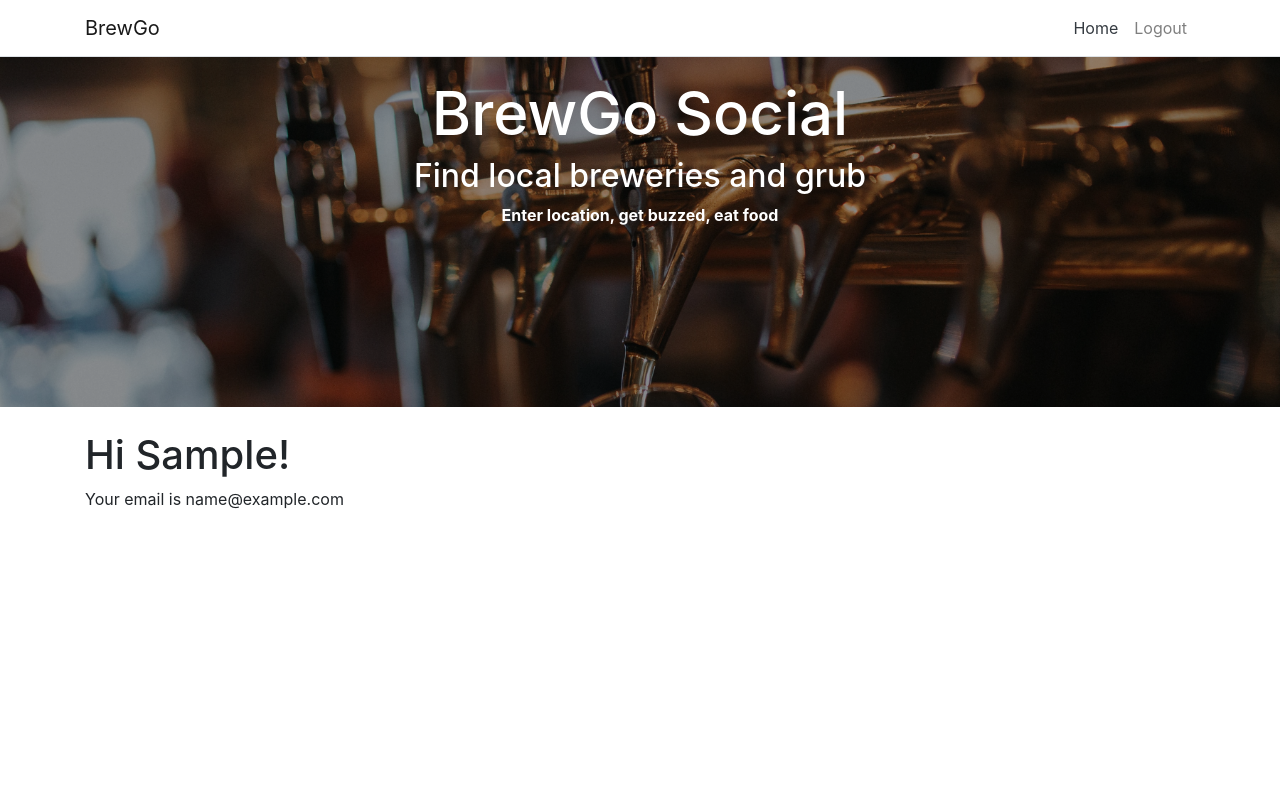
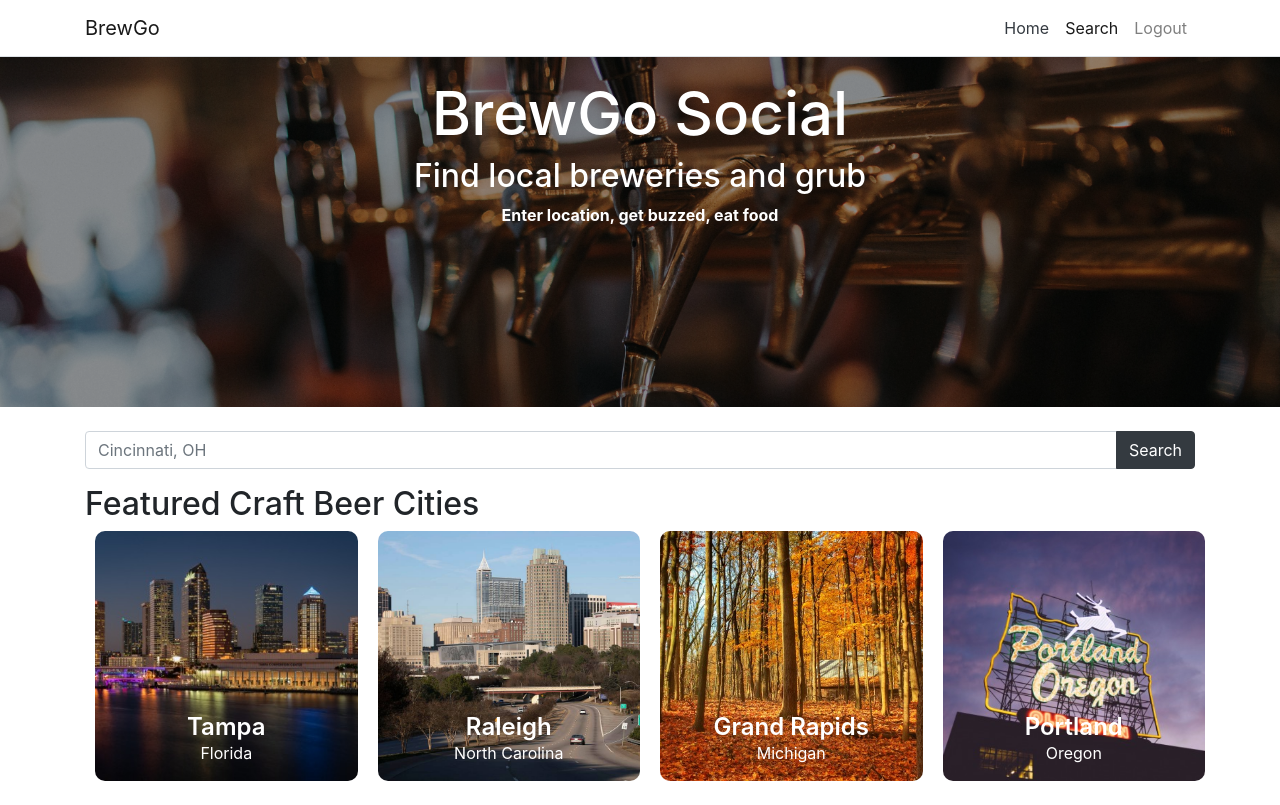
Before and after one commit to jscottusf/BrewGoSocial, an Angular app in the folder BrewGoSocial/ClientApp/: page /search in a window 1280 px wide. Before the commit this address led to /. Built offline with nearby package versions, Linux system fonts and the light colour scheme; sample sign-in values are in the browser's storage.

Commit message:
brewery API service validate user input

```diff
--- /dev/null
+++ b/BrewGoSocial/ClientApp/src/app/_helpers/states.ts
@@ -0,0 +1,54 @@
+export const states = {
+  AL: "Alabama",
+  AK: "Alaska",
+  AZ: "Arizona",
+  AR: "Arkansas",
+  CA: "California",
+  CO: "Colorado",
+  CT: "Connecticut",
+  DE: "Delaware",
+  DC: "District Of Columbia",
+  FL: "Florida",
+  GA: "Georgia",
+  HI: "Hawaii",
+  ID: "Idaho",
+  IL: "Illinois",
+  IN: "Indiana",
+  IA: "Iowa",
+  KS: "Kansas",
+  KY: "Kentucky",
+  LA: "Louisiana",
+  ME: "Maine",
+  MD: "Maryland",
+  MA: "Massachusetts",
+  MI: "Michigan",
+  MN: "Minnesota",
+  MS: "Mississippi",
+  MO: "Missouri",
+  MT: "Montana",
+  NE: "Nebraska",
+  NV: "Nevada",
+  NH: "New Hampshire",
+  NJ: "New Jersey",
+  NM: "New Mexico",
+  NY: "New York",
+  NC: "North Carolina",
+  ND: "North Dakota",
+  OH: "Ohio",
+  OK: "Oklahoma",
+  OR: "Oregon",
+  PA: "Pennsylvania",
+  PR: "Puerto Rico",
+  RI: "Rhode Island",
+  SC: "South Carolina",
+  SD: "South Dakota",
+  TN: "Tennessee",
+  TX: "Texas",
+  UT: "Utah",
+  VT: "Vermont",
+  VA: "Virginia",
+  WA: "Washington",
+  WV: "West Virginia",
+  WI: "Wisconsin",
+  WY: "Wyoming",
+};
--- /dev/null
+++ b/BrewGoSocial/ClientApp/src/app/_services/breweryAPI.service.ts
@@ -0,0 +1,47 @@
+import { HttpClient } from "@angular/common/http";
+import { Injectable, OnInit } from "@angular/core";
+import { Observable } from "rxjs";
+import { states } from "../_helpers/states";
+
+@Injectable({
+  providedIn: "root",
+})
+export class BreweryAPIService implements OnInit {
+  query: string = "";
+  city: string = "";
+  state: string = "";
+
+  constructor(private http: HttpClient) {}
+
+  ngOnInit() {}
+
+  fixCityCapitalization(str: any) {
+    str = str
+      .toLowerCase()
+      .split(" ")
+      .map((s) => s.charAt(0).toUpperCase() + s.substring(1))
+      .join(" ");
+    this.city = str;
+  }
+
+  searchBreweryAPI(query: any) {
+    query = query.split(",");
+    this.city = query[0];
+    this.fixCityCapitalization(this.city);
+    if (query[1] === undefined) {
+      this.state = "";
+    } else if (query[1].length === 2 || query[1].length === 3) {
+      var ref = query[1].trim().toUpperCase();
+      this.state = states[ref];
+    } else {
+      this.state = query[1].trim();
+    }
+    return this.http.get(
+      "https://api.openbrewerydb.org/breweries?per_page=50&by_city=" +
+        encodeURI(this.city) +
+        "&by_state=" +
+        encodeURI(this.state) +
+        "&sort=type,-name"
+    );
+  }
+}
--- a/BrewGoSocial/ClientApp/src/app/app-routing.module.ts
+++ b/BrewGoSocial/ClientApp/src/app/app-routing.module.ts
@@ -4,6 +4,7 @@ import { Routes, RouterModule } from "@angular/router";
 import { HomeComponent } from "./home";
 import { AuthGuard } from "./_helpers";
 import { AlertComponent } from "./_components";
+import { BrewerySearchComponent } from "./brewery-search/brewery-search.component";
 
 const accountModule = () =>
   import("./account/account.module").then((x) => x.AccountModule);
@@ -14,6 +15,11 @@ const routes: Routes = [
   {
     path: "",
     component: HomeComponent,
+    canActivate: [AuthGuard],
+  },
+  {
+    path: "search",
+    component: BrewerySearchComponent,
     canActivate: [AuthGuard],
   },
   {
--- /dev/null
+++ b/BrewGoSocial/ClientApp/src/app/brewery-search/brewery-search.component.css
@@ -0,0 +1,53 @@
+/* Featured Cities */
+#card-container {
+  width: 100%;
+  height: auto;
+  border-radius: 10px;
+  /* border: solid black 1px;  */
+  padding: 0;
+  margin: 0;
+  background-color: rgb(230, 225, 225);
+  min-height: 200px;
+  position: relative;
+  box-shadow: 0 4px 8px 0 rgba(0, 0, 0, 0.2), 0 6px 20px 0 rgba(0, 0, 0, 0.19);
+}
+
+.container-recommended-cities {
+  display: grid;
+  width: 100%;
+  grid-template-columns: 1fr 1fr 1fr 1fr;
+  grid-column-gap: 20px;
+}
+
+.recommended {
+  position: absolute;
+  bottom: 0;
+  width: 100%;
+  text-align: center;
+  color: white;
+}
+
+.recommended h4 {
+  color: white;
+  font-weight: 600;
+  margin-bottom: 0;
+}
+
+.city-container {
+  position: relative;
+  width: 100%;
+  margin: 0 10px;
+}
+
+.city-container img {
+  border-radius: 10px;
+  width: 100%;
+  height: 250px;
+  object-fit: cover;
+}
+
+.city-container:hover,
+#card-container:hover,
+h4 i:hover {
+  cursor: pointer;
+}
--- /dev/null
+++ b/BrewGoSocial/ClientApp/src/app/brewery-search/brewery-search.component.html
@@ -0,0 +1,57 @@
+<div class="hero-user text-center">
+  <h1>BrewGo Social</h1>
+  <h2>Find local breweries and grub</h2>
+  <p class="font-weight-bold text-center">
+    Enter location, get buzzed, eat food
+  </p>
+</div>
+<div class="p-4">
+    <div class="container">
+        <form [formGroup]="form" (ngSubmit)="onSubmit()">
+            <div class="input-group mb-3">
+                <input type="text"
+                       class="form-control"
+                       formControlName="brewerySearch"
+                       placeholder="Cincinnati, OH" />
+                <div class="input-group-append">
+                    <button class="btn btn-dark" type="submit">Search</button>
+                </div>
+            </div>
+        </form>
+        <div class="row">
+            <div class="col-lg-12">
+                <h2 class="recommended-cities-header">Featured Craft Beer Cities</h2>
+            </div>
+        </div>
+        <div class="container-recommended-cities" id="recommended-cities">
+            <div class="city-container" id="Tampa" data-city="Tampa" data-state="Florida">
+                <img src="./assets/images/tampa.jpg">
+                <div class="recommended">
+                    <h4 class="city">Tampa</h4>
+                    <p>Florida</p>
+                </div>
+            </div>
+            <div class="city-container" id="Raleigh" data-city="Raleigh" data-state="North Carolina">
+                <img src="./assets/images/raleigh.jpg">
+                <div class="recommended">
+                    <h4 class="city">Raleigh</h4>
+                    <p>North Carolina</p>
+                </div>
+            </div>
+            <div class="city-container" id="Grand Rapids" data-city="Grand Rapids" data-state="Michigan">
+                <img src="./assets/images/grandrapids.jpg">
+                <div class="recommended">
+                    <h4 class="city">Grand Rapids</h4>
+                    <p>Michigan</p>
+                </div>
+            </div>
+            <div class="city-container" id="Portland" data-city="Portland" data-state="Oregon">
+                <img src="./assets/images/portland.jpg">
+                <div class="recommended">
+                    <h4 class="city">Portland</h4>
+                    <p>Oregon</p>
+                </div>
+            </div>
+        </div>
+    </div>
+</div>
--- /dev/null
+++ b/BrewGoSocial/ClientApp/src/app/brewery-search/brewery-search.component.ts
@@ -0,0 +1,32 @@
+import { Component, OnInit } from "@angular/core";
+import { FormBuilder, FormGroup, Validators } from "@angular/forms";
+import { BreweryAPIService } from "../_services/breweryAPI.service";
+
+@Component({
+  selector: "app-brewery-search",
+  templateUrl: "./brewery-search.component.html",
+  styleUrls: ["./brewery-search.component.css"],
+})
+export class BrewerySearchComponent implements OnInit {
+  form: FormGroup;
+
+  constructor(
+    private formBuilder: FormBuilder,
+    private breweryAPI: BreweryAPIService
+  ) {}
+
+  ngOnInit() {
+    this.form = this.formBuilder.group({
+      brewerySearch: ["", Validators.required],
+    });
+  }
+
+  get f() {
+    return this.form.controls;
+  }
+
+  onSubmit() {
+    console.log(this.form.value.brewerySearch);
+    this.breweryAPI.searchBreweryAPI(this.form.value.brewerySearch);
+  }
+}
--- a/BrewGoSocial/ClientApp/src/app/nav-menu/nav-menu.component.html
+++ b/BrewGoSocial/ClientApp/src/app/nav-menu/nav-menu.component.html
@@ -27,18 +27,18 @@
           >
             <a class="nav-link text-dark" [routerLink]="['/']">Home</a>
           </li>
-          <!-- <li
+          <li
             class="nav-item"
             [routerLinkActive]="['link-active']"
             [routerLinkActiveOptions]="{ exact: true }"
           >
             <a
               class="nav-item nav-link"
-              routerLink="/users"
+              routerLink="/search"
               routerLinkActive="active"
-              >Users</a
+              >Search</a
             >
-          </li> -->
+          </li>
           <li
             class="nav-item"
             [routerLinkActive]="['link-active']"
--- a/BrewGoSocial/ClientApp/src/styles.css
+++ b/BrewGoSocial/ClientApp/src/styles.css
@@ -19,3 +19,50 @@
   grid-template-columns: 1fr 1fr;
   grid-gap: 5px;
 }
+
+.hero-user {
+  height: 350px;
+  background-image: url("./assets/images/taps.jpg");
+  background-size: cover;
+  background-position: center;
+  position: relative;
+  background-position-y: top;
+}
+
+.hero-user::after {
+  content: "";
+  display: block;
+  opacity: 0.4;
+  position: absolute;
+  top: 0;
+  bottom: 0;
+  left: 0;
+  right: 0;
+  background: black;
+}
+
+.hero-user * {
+  position: relative;
+  z-index: 2;
+}
+
+.hero-user h1,
+.hero-user h2,
+.hero-user h3,
+.hero-user p {
+  color: white;
+}
+
+.hero-user h1 {
+  font-size: 60px;
+  padding-top: 20px;
+  margin-top: 0;
+}
+
+.hero-user h3 {
+  font-size: 40px;
+  font-weight: bolder;
+  position: absolute;
+  top: 4px;
+  left: 200px;
+}
```
Also changed, not shown: BrewGoSocial/ClientApp/src/app/app.module.ts (+9 -2 lines), 1 other file (tests, documents, lock files or other folders).
